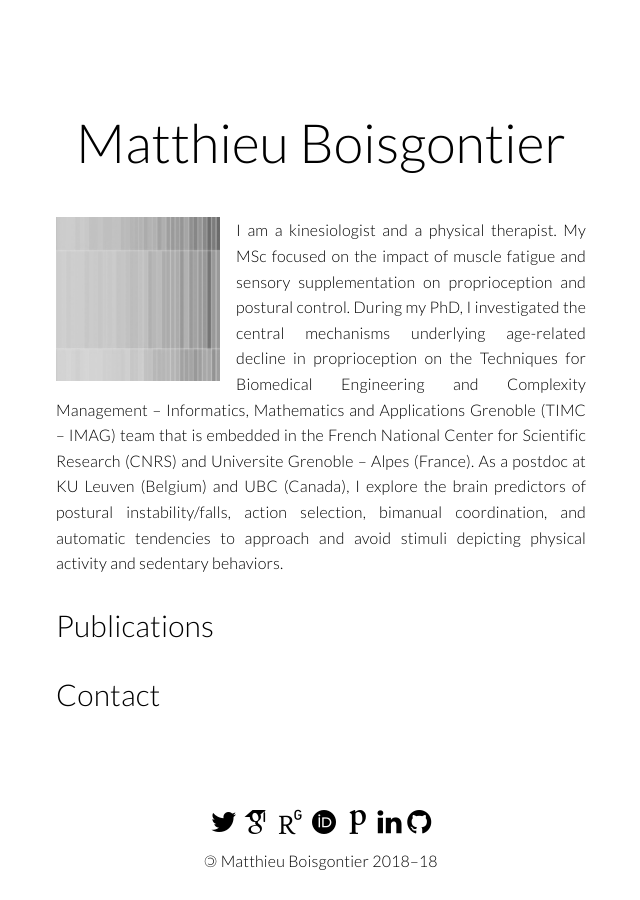
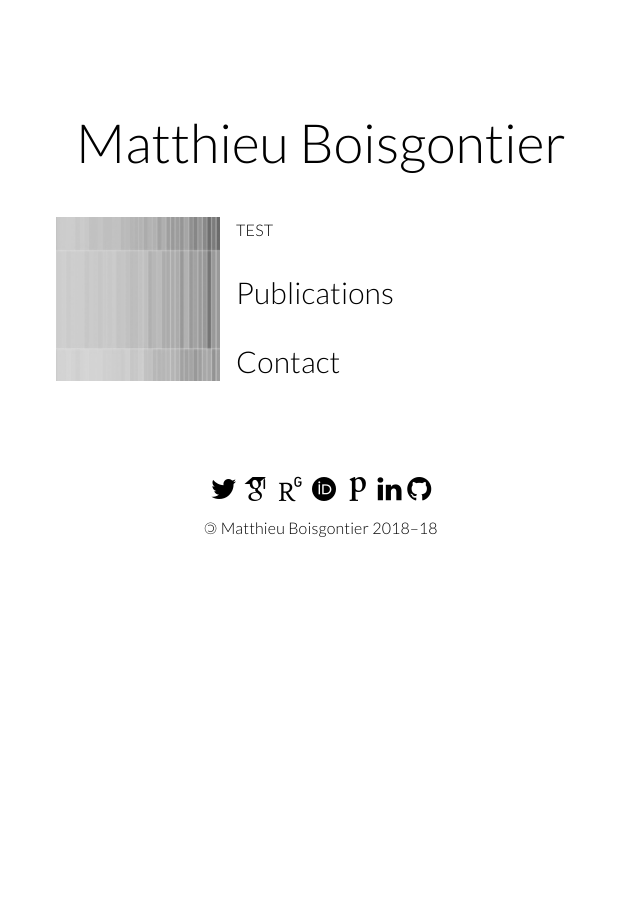
Before and after one commit to idkwifd/idkwifd.github.io, a Jekyll site: the page built from index.html, in a window 1280 px wide. Shown: the whole page, without its empty margins (319-959 px from the left). Built offline with Jekyll 4.4.1, drawn with Linux system fonts in a browser that asks for light colours; nearby versions of some CDN libraries; some web fonts are replaced; comment, search, counter and statistics services are not loaded.

Commit message:
Initial2

```diff
--- a/_includes/me.html
+++ b/_includes/me.html
@@ -1,12 +1,5 @@
 <p> <img src="/images/favicons/mstile-144x144.png">
   <p>
-    I am a kinesiologist and a physical therapist. My MSc focused on the impact of muscle fatigue and sensory
-    supplementation on proprioception and postural control. During my PhD, I investigated the central mechanisms
-    underlying age-related decline in proprioception on the Techniques for Biomedical Engineering and Complexity
-    Management – Informatics, Mathematics and Applications Grenoble (TIMC – IMAG) team that is embedded in the
-    French National Center for Scientific Research (CNRS) and Universite Grenoble – Alpes (France). As a postdoc at KU Leuven (Belgium)
-    and UBC (Canada), I explore the brain predictors of postural instability/falls,
-    action selection, bimanual coordination, and automatic tendencies to approach and avoid stimuli
-    depicting physical activity and sedentary behaviors.
+    TEST
   </p>
 </p>
```
